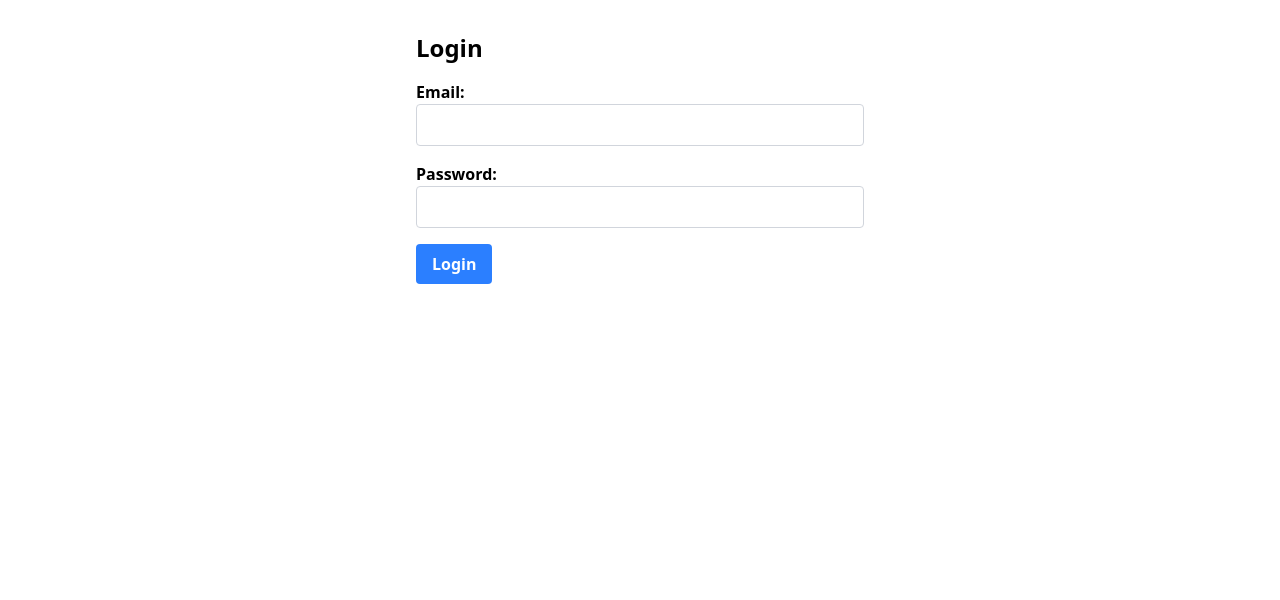
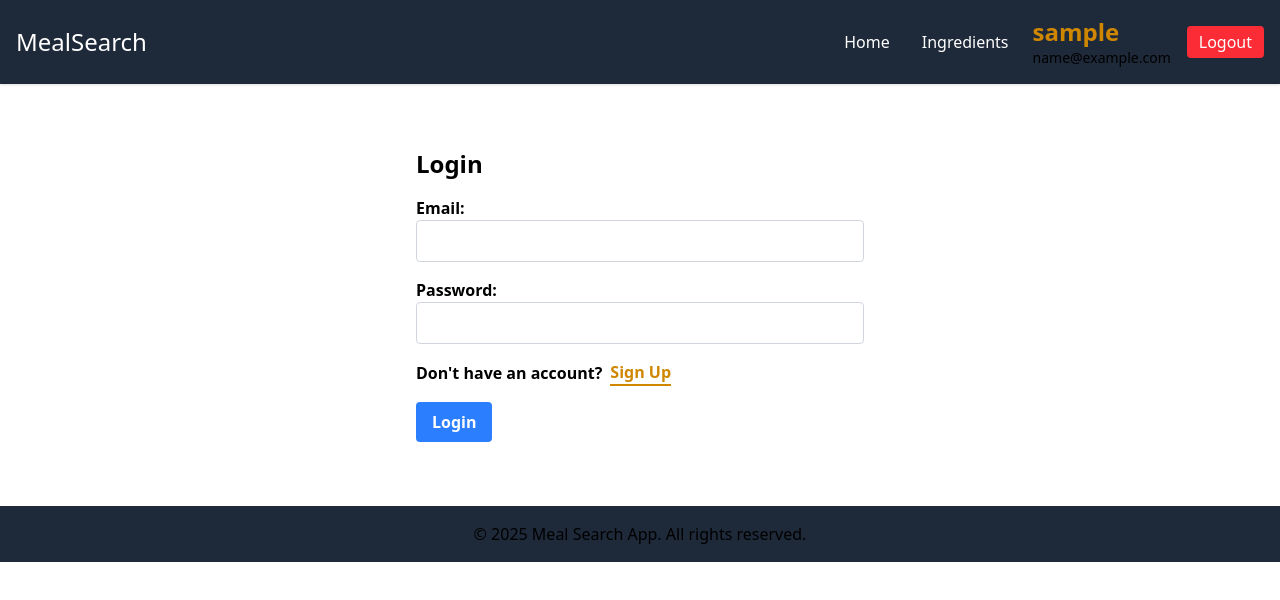
Before and after one commit to SophieAns/nweWork, a React (Vite) app: page /login in a window 1280 px wide. Shown: the top 600 px of the page. Built offline with nearby package versions, Linux system fonts and the light colour scheme; sample sign-in values are in the browser's storage.

Commit message:
create new component ProtectedRoutes, make changes in App,Header,Login, and register.jsx

```diff
--- a/src/App.jsx
+++ b/src/App.jsx
@@ -7,7 +7,7 @@ import MealsByIngredient from "./views/MealsByIngredient"
 import MealDetail from './views/MealDetail'
 import Login from './Components/Login'
 import Register from './Components/Register'
-
+import ProtectedRoute from './Components/ProtectedRoute'
 
 
 
@@ -44,9 +44,21 @@ function App() {
   return (
     <Routes>
       <Route path="/" element={<Home />} />
-      <Route path="/ingredients" element={<Ingredients />} />
-      <Route path='/ingredients/:ingredient' element={<MealsByIngredient />} />
-      <Route path='/meal/:id' element={<MealDetail />} />
+      <Route path="/ingredients" element={
+        <ProtectedRoute>
+          <Ingredients />
+        </ProtectedRoute>
+      } />
+      <Route path='/ingredients/:ingredient' element={
+        <ProtectedRoute>
+          <MealsByIngredient />
+        </ProtectedRoute>
+      } />
+      <Route path='/meal/:id' element={
+        <ProtectedRoute>
+          <MealDetail />
+        </ProtectedRoute>
+      } />
       <Route path='/login' element={<Login />} />
       <Route path='/register' element={<Register />} />
     </Routes>
--- a/src/Components/Header.jsx
+++ b/src/Components/Header.jsx
@@ -1,7 +1,20 @@
-import React from 'react'
-import { Link, NavLink } from 'react-router-dom'
+import React, { useState, useEffect } from 'react';
+import { Link, NavLink } from 'react-router-dom';
 
 function Header() {
+  const [user, setUser] = useState(null);
+
+  useEffect(() => {
+    const storedUser = localStorage.getItem('user');
+    if (storedUser) setUser(JSON.parse(storedUser));
+  }, []);
+
+  const handleLogout = () => {
+    localStorage.removeItem('user');
+    setUser(null);
+    window.location.href = '/login';
+  };
+
   return (
     <header className="w-full bg-gray-800 dark:bg-red-900 py-4 shadow">
       <div className="container mx-auto px-4 flex justify-between items-center">
@@ -9,8 +22,20 @@ function Header() {
         <nav className='flex gap-4 items-center'>
           <NavLink to="/" className={({isActive}) => isActive ? "text-yellow-600 border-b-2 border-yellow-600" : "text-white p-2"}> Home </NavLink>
           <NavLink to="/ingredients" className={({isActive}) => isActive ? "text-yellow-600 border-b-2 border-yellow-600" : "text-white p-2"}> Ingredients </NavLink>
-          <NavLink to="/login" className={({isActive}) => isActive ? "text-yellow-600 border-b-2 border-yellow-600" : "text-white p-2"}> Login </NavLink>
-          <NavLink to="/register" className={({isActive}) => isActive ? "text-yellow-600 border-b-2 border-yellow-600" : "text-white p-2"}> Sign Up </NavLink>
+          {user ? (
+        <div className="flex items-center gap-4">
+          <span className='flex flex-col'>
+          <span className='text-yellow-600 font-bold text-2xl'>{user.username}</span>
+          <span className='text-sm'>{user.email}</span>
+          </span>
+          <button onClick={handleLogout} className="bg-red-500 text-white px-3 py-1 rounded">Logout</button>
+        </div>
+      ) : (
+          <div>
+             <NavLink to="/login" className={({isActive}) => isActive ? "text-yellow-600 border-b-2 border-yellow-600" : "text-white p-2"}> Login </NavLink>
+            <NavLink to="/register" className={({isActive}) => isActive ? "text-yellow-600 border-b-2 border-yellow-600" : "text-white p-2"}> Sign Up </NavLink>
+          </div>
+      )}
         </nav>
       </div>
     </header>
--- a/src/Components/Login.jsx
+++ b/src/Components/Login.jsx
@@ -1,25 +1,31 @@
 import React, { useState } from 'react';
+import{useNavigate } from 'react-router-dom';
+import{Link } from 'react-router-dom';
 
 import axios from "axios";
-
-
-
-
+import MainLayout from '../layouts/MainLayout';
 
 
 function Login() {
   const [email, setEmail] = useState('');
   const [password, setPassword] = useState('');
   const [error, setError] = useState(false);
+  const navigate = useNavigate();
 
   const handleLogin = async () => {
     try {
-      const response = await axios.post('http://localhost:6000/login', {
-        email,
-        password
+       const response = await fetch('http://localhost:5000/api/user/login', {
+        method: 'POST',
+        headers: { 'Content-Type': 'application/json' },
+        body: JSON.stringify({ email, password })
       });
-      if (response.data.success) {
+      const data = await response.json();
+      console.log(data);
+      if (data.success) {
         console.log('Login successful');
+        // Save user info to localStorage or context
+        localStorage.setItem('user', JSON.stringify({ username: data.user.username, email: data.user.email }));
+        navigate('/'); // route to home page
       } else {
         setError('Invalid email or password');
       }
@@ -44,7 +50,8 @@ function Login() {
 
 
   return (
-    <div className='max-w-md mx-auto mt-8 font-bold'>
+    <MainLayout>
+      <div className='max-w-md mx-auto mt-8 font-bold'>
       <h2 className='text-2xl font-bold mb-4'>Login</h2>
       <form onSubmit={handleSubmit}>
         <div className='mb-4'>
@@ -69,10 +76,15 @@ function Login() {
             />
           </label>
         </div>
+        <div className='mb-4 flex gap-2 items-center'>
+        <p>Don't have an account?</p>
+        <Link to="/register" className="text-yellow-600 border-b-2 border-yellow-600"> Sign Up </Link>
+        </div>
         {error && <p className="text-red-700">Invalid email or password</p>}
         <button type="submit" className='bg-blue-500 text-white py-2 px-4 rounded hover:bg-blue-900'>Login</button>
       </form>
     </div>
+      </MainLayout>
   );
 }
 
--- /dev/null
+++ b/src/Components/ProtectedRoute.jsx
@@ -0,0 +1,12 @@
+import React from "react";
+import { Navigate } from "react-router-dom";
+
+
+
+const ProtectedRoute = ({ children }) => {
+    const user = localStorage.getItem('user');
+  return <>{user ? children : <Navigate to="/login" />}</>;
+
+};
+
+export default ProtectedRoute;
--- a/src/Components/Register.jsx
+++ b/src/Components/Register.jsx
@@ -1,5 +1,6 @@
 import React, { useState } from 'react';
-
+import{Link } from 'react-router-dom';
+import MainLayout from '../layouts/MainLayout';
 // import axios from "axios";
 
 
@@ -11,8 +12,9 @@ function Register() {
   const [username, setUsername] = useState('');
 
   const handleRegister = async () => {
+    // console.log(username, email, password);
     try {
-      const response = await fetch('http://localhost:6000/api/user/signup', {
+      const response = await fetch('http://localhost:5000/api/user/signup', {
         method: 'POST',
         headers: {
           'Content-Type': 'application/json'
@@ -31,7 +33,8 @@ function Register() {
       if (data.success) {
         console.log('Registration successful');
       } else {
-        setError('Registration failed');
+        // setError('Registration failed');
+        console.log('Registration failed', data.message);
       }
     } catch (error) {
       console.error('Error during registration:', error);
@@ -54,6 +57,7 @@ function Register() {
 
 
   return (
+    <MainLayout>
     <div className='max-w-md mx-auto mt-8 font-bold'>
       <h2 className='text-2xl font-bold mb-4'>Signup</h2>
       <form onSubmit={handleSubmit}>
@@ -101,10 +105,16 @@ function Register() {
             />
           </label>
         </div>
+        <div className='mb-4 flex gap-2 items-center'>
+        <p>Already have an account?</p>
+        <Link to="/login" className="text-yellow-600 border-b-2 border-yellow-600"> Login </Link>
+        </div>
+
         {error && <p className="text-red-700"> {error} </p>}
         <button type="submit" className='bg-blue-500 text-white py-2 px-4 rounded hover:bg-blue-900'>Register</button>
       </form>
     </div>
+   </MainLayout>
   );
 }
 
```
